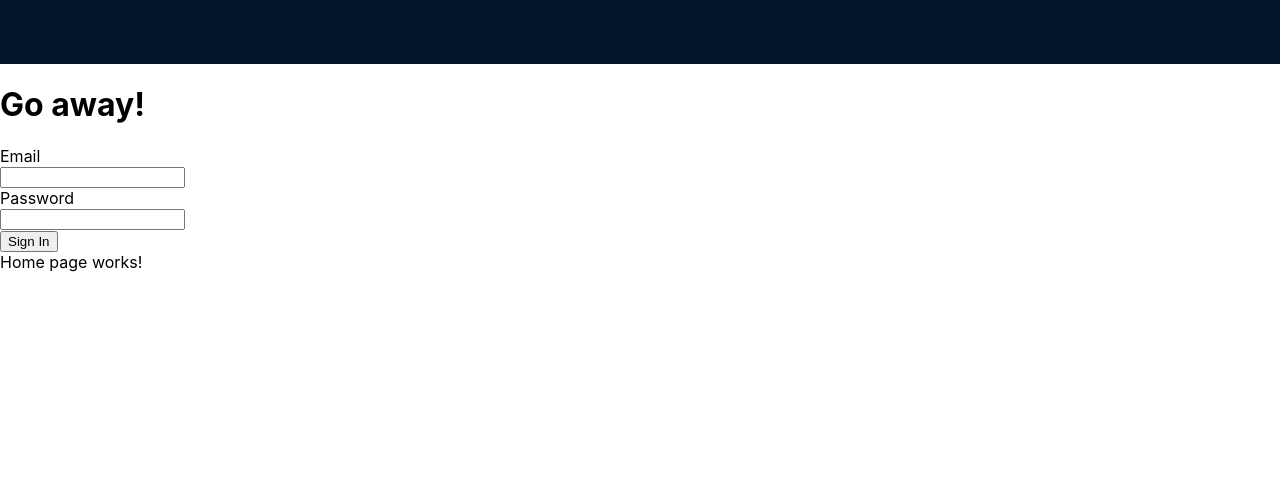
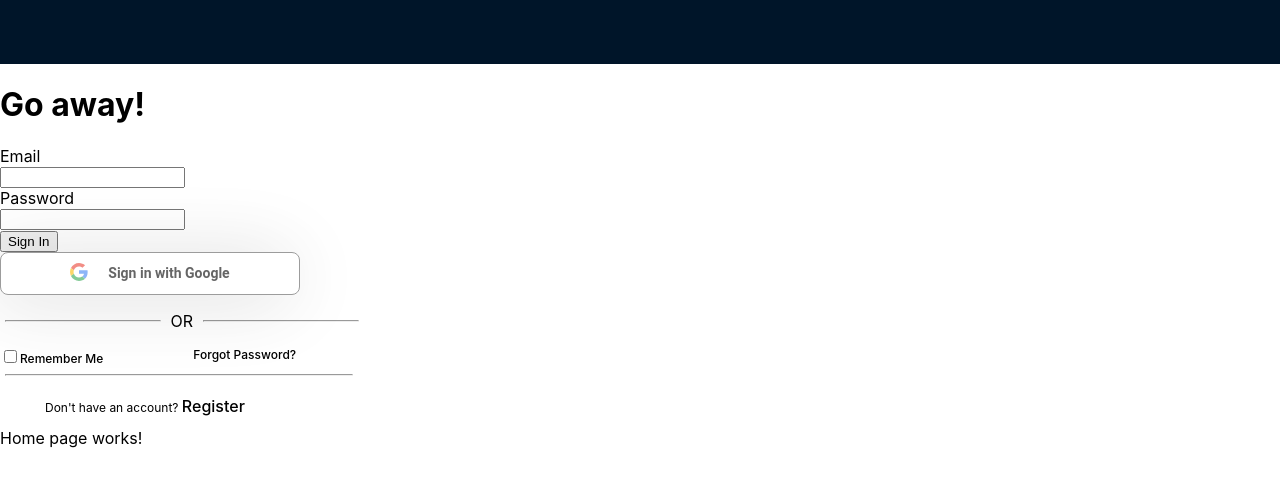
Before and after one commit to ibrahimMohs/Final-React-Project, a React (Create React App) app: page /dashboard in a window 1280 px wide. Shown: the top 486 px of the page. Built offline with nearby package versions, Linux system fonts and the light colour scheme.

Commit message:
Sign in with Google

```diff
--- a/package.json
+++ b/package.json
@@ -13,6 +13,7 @@
     "antd": "^5.11.3",
     "react": "^18.2.0",
     "react-dom": "^18.2.0",
+    "react-google-login": "^5.2.2",
     "react-router-dom": "^6.20.0",
     "react-scripts": "5.0.1",
     "sass": "^1.69.5",
--- a/src/App.tsx
+++ b/src/App.tsx
@@ -1,10 +1,11 @@
 import { useState} from 'react';
 import './App.css';
 import { HomePage } from './pages/HomePage/HomePage';
-import { Route, Routes } from 'react-router-dom';
+// import { Route, Routes } from 'react-router-dom';
 import { Header } from 'antd/es/layout/layout';
+import { BrowserRouter as Router, Routes, Route } from 'react-router-dom';
 import { NotFoundPage } from './pages/HomePage/NotFoundPage/NotFoundPage';
-import { LoginPage } from './pages/LoginPage/LoginPage';
+import LoginPage from '../src/pages/LoginPage/LoginPage';
 
 
 
--- a/src/pages/LoginPage/LoginPage.scss
+++ b/src/pages/LoginPage/LoginPage.scss
@@ -6,3 +6,69 @@ form {
     display: flex;
      flex-direction: column;
 }
+
+.remember-forgotpassw{
+    display: flex;
+    gap: 90px;
+    color: #000;
+    font-weight: 500;
+    font-size: 12px;
+
+    a{
+        text-decoration: none;
+        color: inherit;
+    }
+}
+.break{
+    display: flex;
+    align-items: center;
+
+    hr{
+        width:12%;
+        height: 0px;
+    }
+    .hr1{
+        margin-left: 5px;
+        margin-right: 10px;
+    }
+
+    .hr2{
+        margin-left: 10px;
+        margin-right: 0px;
+    }
+}
+
+.google-login-button{
+    border-radius: 8px !important;
+    background: #FFF !important;
+    box-shadow: -9px 4px 76px 0px rgba(0, 0, 0, 0.25) !important;
+    width: 300px;
+    align-items: center;
+    justify-content: center;
+    border: 1px solid #5B5B5B !important;
+
+    span {
+        color: #000;
+        font-weight: 600 !important;
+    }
+}
+
+hr{
+    width: 27%;
+    height: 0px;
+    margin-left: 5px;
+}
+
+.login-footer{
+    display: flex;
+    align-items: center;
+    gap: 5px;
+    margin-left: 45px;
+    font-size: 12px;
+    a{
+        text-decoration: none;
+        color: inherit;
+        font-weight: 500;
+        font-size: 16px;
+    }
+}
--- a/src/pages/LoginPage/LoginPage.tsx
+++ b/src/pages/LoginPage/LoginPage.tsx
@@ -1,7 +1,32 @@
+import React, { useState } from 'react';
+import { GoogleLogin } from 'react-google-login';
+import { useNavigate, Link } from 'react-router-dom';
 import './LoginPage.scss';
 
-export const LoginPage = () => {
+const GoogleSignIn = () => {
+  const [rememberMe, setRememberMe] = useState(false);
+
+  const navigate = useNavigate();
+
+  const handleLogin = async (event: React.FormEvent) => {
+    event.preventDefault();
+
+    let token = "server response token here";
+
+    if (rememberMe) {
+      localStorage.setItem('authToken', token);
+    } else {
+      sessionStorage.setItem('authToken', token);
+    }
+
+  };
+
+  const responseGoogle = (response: any) => {
+    console.log(response);
+    navigate('/dashboard');
+  };
     return (
+      <div>
       <div className="login-page">
         <div className="container">
           <form>
@@ -22,6 +47,40 @@ export const LoginPage = () => {
             </div>
           </form>
         </div>
+        <GoogleLogin
+      clientId="YOUR_CLIENT_ID.apps.googleusercontent.com"
+      buttonText="Sign in with Google"
+      onSuccess={responseGoogle}
+      onFailure={responseGoogle}
+      cookiePolicy={'single_host_origin'}
+      className="google-login-button"
+      />
+      <div className='break'>
+        <hr className='hr1'/><p>OR</p><hr className='hr2'/>
       </div>
+
+      <div className='remember-forgotpassw'>
+      <div>
+      <input
+        type="checkbox"
+        id="rememberMe"
+        checked={rememberMe}
+        onChange={(e) => setRememberMe(e.target.checked)}
+      />
+      <label htmlFor="rememberMe">Remember Me</label>
+      </div>
+      <a href="/forgot-password">Forgot Password?</a>
+      </div>
+
+      <hr/>
+
+      <div className="login-footer">
+      <p>Don't have an account? <Link to="/RegisterPage">Register</Link>
+      </p>
+      </div>
+      </div>
+    </div>
     );
 };
+
+export default GoogleSignIn;
```
Also changed, not shown: 1 other file (tests, documents, lock files or other folders).
